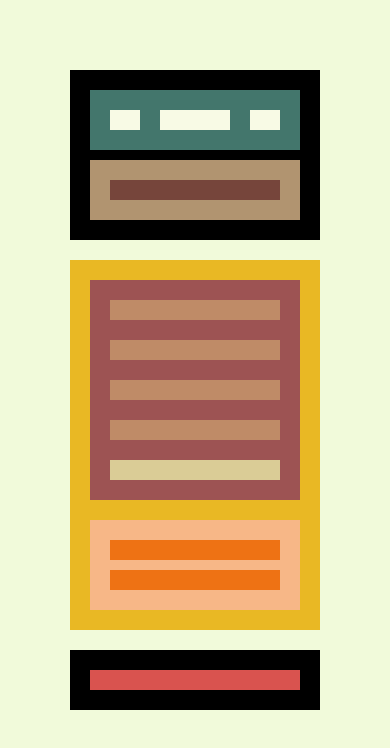
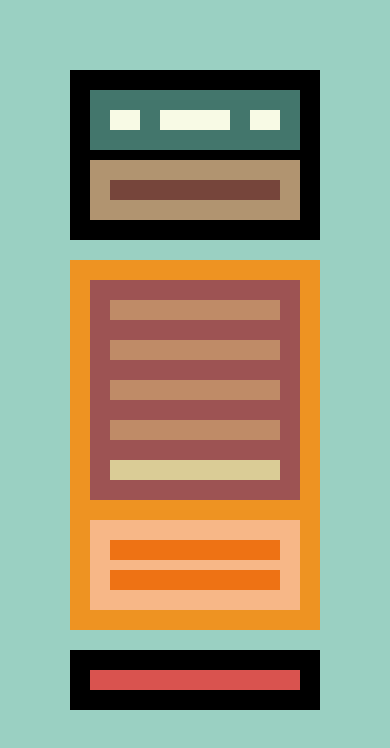
Before and after one commit to sergi-moliner/Sprint-1.1, a plain HTML site: page index.html in a window 390 px wide. Drawn offline with Linux system fonts and the light colour scheme.

Commit message:
Exercici-3

```diff
--- a/styles.css
+++ b/styles.css
@@ -93,3 +93,13 @@
             background-color: #E9B824;
          }
 }
+@media all and (max-width: 600px) {
+
+    * {
+        background-color: #9AD0C2;
+    }
+    .main-section {
+        flex-direction: column;
+        background-color: #EE9322;
+    }
+}
```
